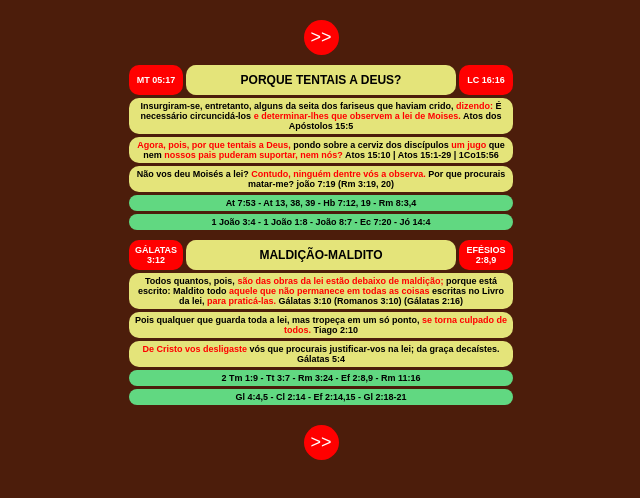
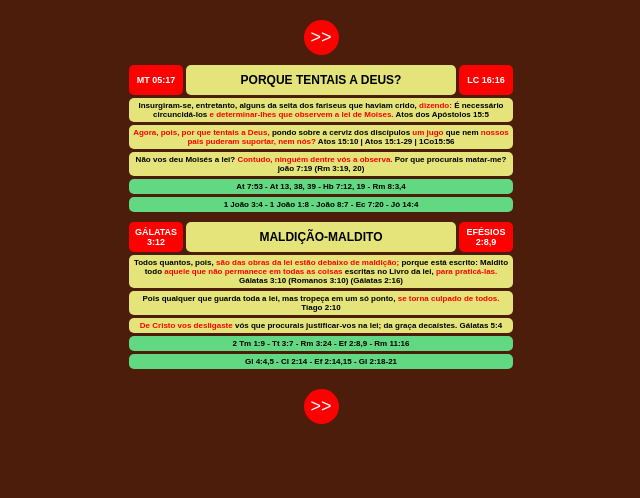
Before and after one commit to AlcemirMacedo/porquetentaisadeus, a plain HTML site: page index.html in a window 768 px wide. Shown: the whole page, without its empty margins (63-703 px from the left). Drawn offline with Linux system fonts and the light colour scheme.

Commit message:
regulando responsividade parte final

```diff
--- a/css/estilos.css
+++ b/css/estilos.css
@@ -93,19 +93,22 @@ button:hover{
     .md-title{
         margin-left: 3px;
         margin-right: 3px;
+        border-radius: 5px;
     }
     .md-title h1{
         font-size: 12px;
     }
     .sideR, .sideL{
         font-size: 6px;
+        border-radius: 5px;
     }
     section{
         margin-top: 3px;
         width: 100%;
-        font-size: 9px;
+        font-size: 8px;
         padding: 3px 3px ;
         font-weight: 600;
+        border-radius: 5px;
     }
     button{
         width: 35px;
```
